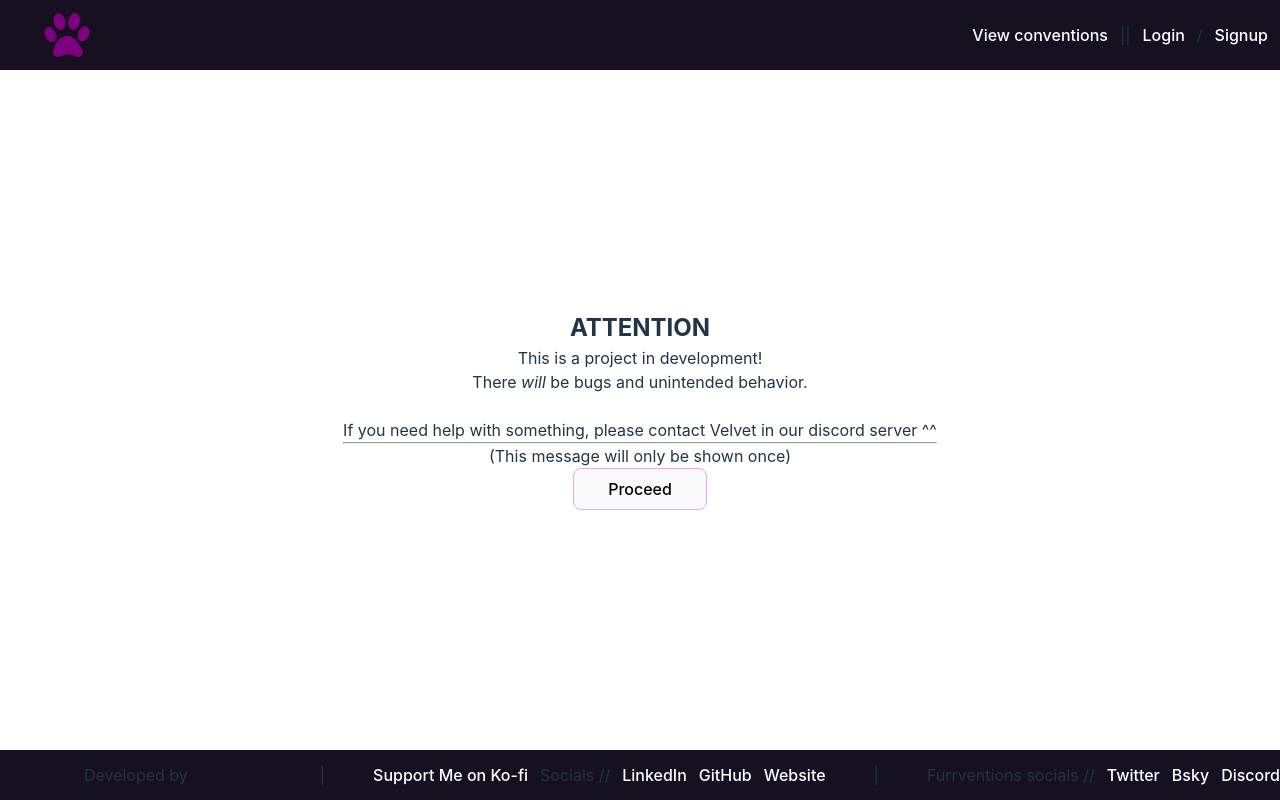
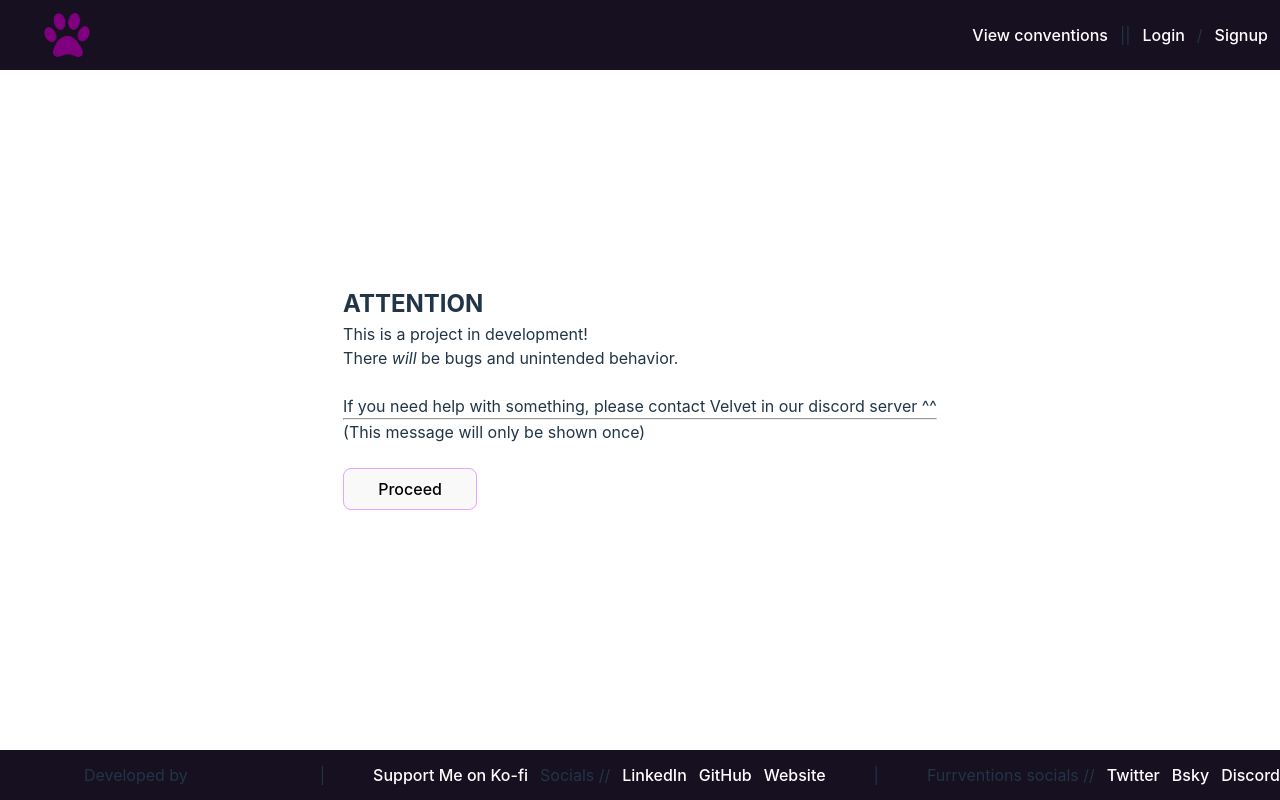
Before and after one commit to ATlexEide/furrventions, a React (Vite) app: page / in a window 1280 px wide. Built offline with nearby package versions, Linux system fonts and the light colour scheme; no server answers.

Commit message:
Update wip alert styling

```diff
--- a/src/index.css
+++ b/src/index.css
@@ -143,3 +143,10 @@ button:focus-visible {
 .alert {
   align-self: center;
 }
+
+#wipAlert {
+  text-align: start;
+}
+#wipAlert button {
+  margin: 24px 0;
+}
```
